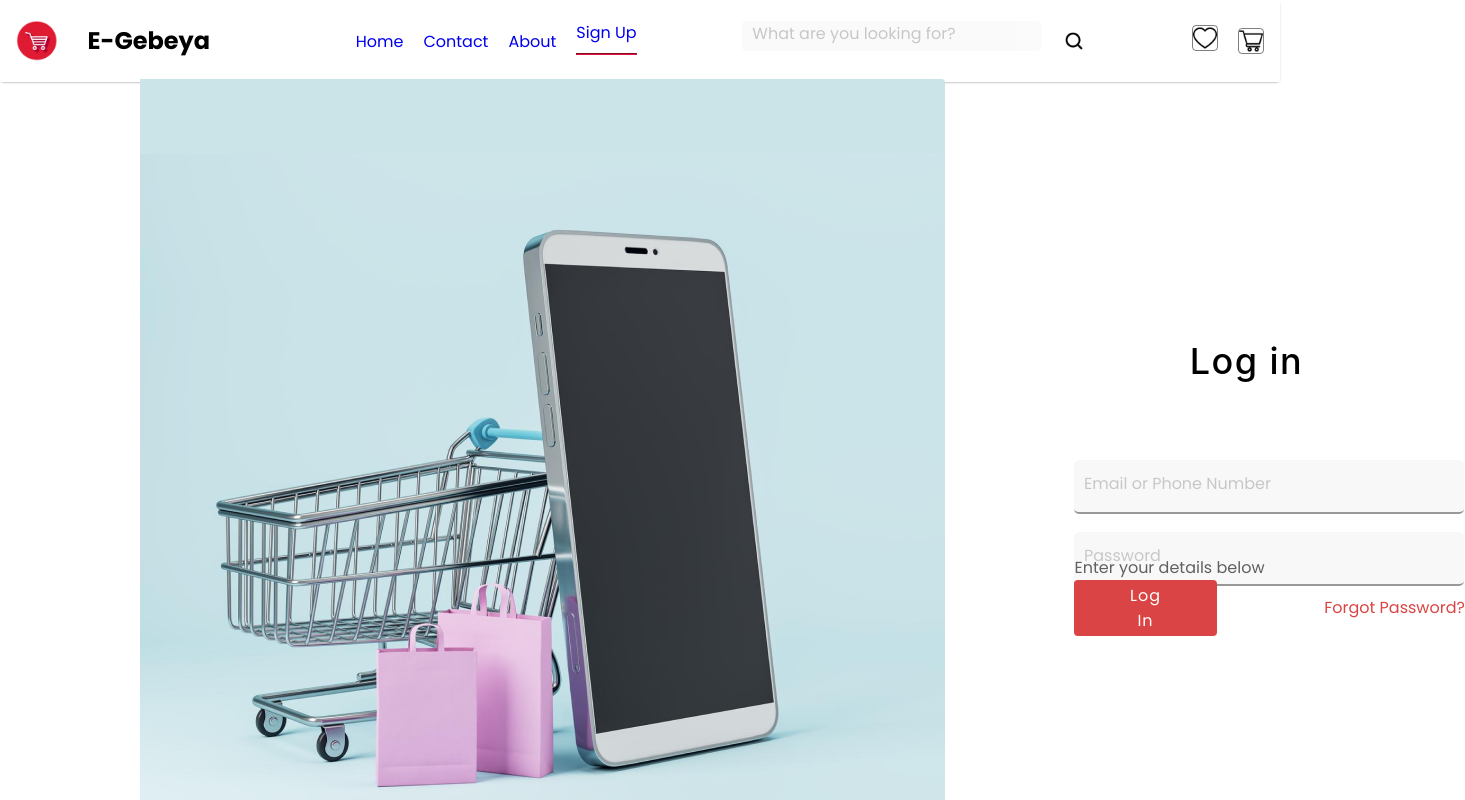
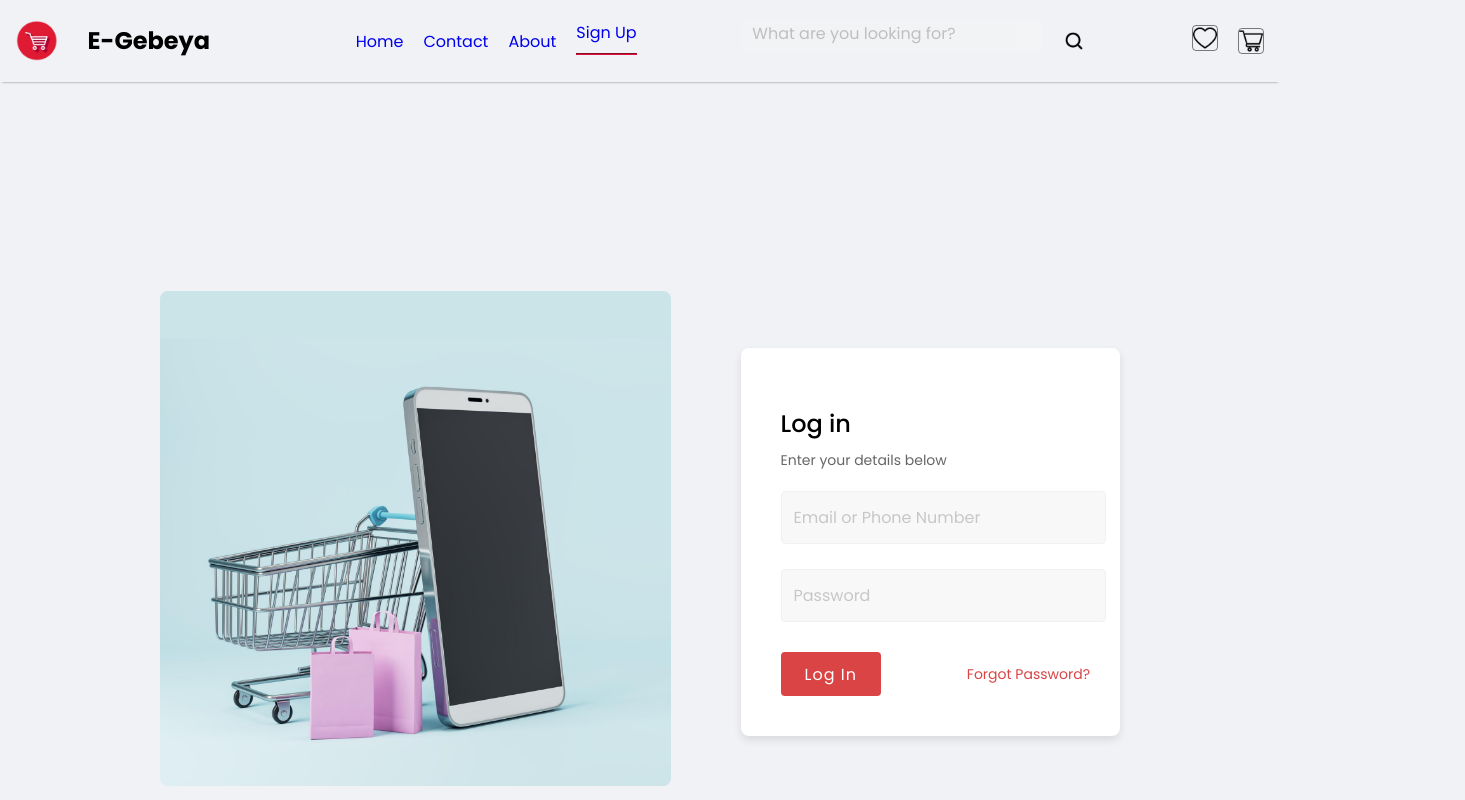
Before and after one commit to CybersoftInt/E-gebeya2, a React (Create React App) app: page / in a window 1280 px wide. Both pictures are taken after a click on the item "Sign Up". Shown: the top 800 px of the page, 1465 px wide, since content can reach past the window. Built offline with nearby package versions, Linux system fonts and the light colour scheme.

Commit message:
Updated Login.css and Login.jsx

```diff
--- a/src/Components/Login/Login.css
+++ b/src/Components/Login/Login.css
@@ -1,212 +1,109 @@
+body {
+    font-family: 'Poppins', sans-serif;
+    background-color: #f0f2f5;
+    margin: 0;
+    padding: 0;
+}
+
 .container {
+    margin-top: 60px;
     display: flex;
-    flex-direction: row;
+    gap: 50px;
+    justify-content: center;
     align-items: center;
-    padding: 0px;
-    gap: 129px;
+    height: 100vh;
+    padding: 20px;
+    box-sizing: border-box;
+    margin-bottom: 40px;
+}
 
-    position: relative;
-    width: 1305px;
-    height: 781px;
+.img img {
+    width: 100%;
+    max-width: 600px;
+    height: auto;
+    border-radius: 8px;
 }
 
 .login {
-    /* Frame 766 */
-
-    /* Auto layout */
-    display: flex;
-    flex-direction: column;
-    align-items: flex-start;
-    padding: 0px;
-    gap: 40px;
-
-    width: 371px;
-    height: 326px;
-
-
-    /* Inside auto layout */
-    flex: none;
-    order: 1;
-    flex-grow: 0;
-
-}
-
-.img img {
-    /* Side Image */
-
-    width: 805px;
-    height: 781px;
-
-    background: #CBE4E8;
-    border-radius: 0px 4px 4px 0px;
-
-    /* Inside auto layout */
-    flex: none;
-    order: 0;
-    flex-grow: 0;
-
+    background: #ffffff;
+    border-radius: 8px;
+    box-shadow: 0 4px 8px rgba(0, 0, 0, 0.1);
+    padding: 40px;
+    max-width: 400px;
+    margin-left: 20px;
 }
 
 .sub-login {
-    /* Frame 764 */
-
-    /* Auto layout */
-    display: flex;
-    flex-direction: column;
-    align-items: flex-start;
-    padding: 0px;
-    gap: 48px;
-
-    width: 370px;
-    height: 230px;
-
-
-    /* Inside auto layout */
-    flex: none;
-    order: 0;
-    flex-grow: 0;
-
+    margin-bottom: 20px;
+    text-align: left;
 }
 
 .sub-login h3 {
-    /* Log in to Exclusive */
-
-    width: 345px;
-    height: 30px;
-
-    /* Heading/36PX Medium */
-    font-family: 'Inter';
-    font-style: normal;
+    font-size: 24px;
     font-weight: 500;
-    font-size: 36px;
-    line-height: 30px;
-    /* identical to box height, or 83% */
-    letter-spacing: 0.04em;
-
-    /* Text2 */
-    color: #000000;
-
-
-    /* Inside auto layout */
-    flex: none;
-    order: 0;
-    flex-grow: 0;
-
+    margin-bottom: 10px;
 }
 
 .sub-login p {
-    /* Enter your details below */
-
-    width: 191px;
-    height: 24px;
-
-    /* Title/16PX Regular */
-    font-family: 'Poppins';
-    font-style: normal;
-    font-weight: 400;
-    font-size: 16px;
-    line-height: 24px;
-    /* identical to box height, or 150% */
-
-    /* Text2 */
-    color: #000000;
-
-
-    /* Inside auto layout */
-    flex: none;
-    order: 1;
-    flex-grow: 0;
-
+    font-size: 14px;
+    color: #666666;
+    margin-bottom: 20px;
 }
 
-.sub-login label {
-    /* Frame 755 */
-
-    /* Auto layout */
+.input-container {
     display: flex;
     flex-direction: column;
-    align-items: flex-start;
-    padding: 0px;
-    gap: 8px;
+    gap: 15px;
+}
 
-    width: 370px;
-    height: 32px;
+.input-container input {
+    width: 100%;
+    padding: 12px;
+    border: 1px solid #ddd;
+    border-radius: 4px;
+    font-size: 16px;
+    color: #333;
+}
 
-
-    /* Inside auto layout */
-    flex: none;
-    order: 0;
-    flex-grow: 0;
-
+.input-container input:focus {
+    border-color: #a0c4ff;
+    outline: none;
+    box-shadow: 0 0 3px rgba(160, 196, 255, 0.5);
 }
 
 .btn {
-    /* Frame 765 */
-
-    /* Auto layout */
     display: flex;
-    flex-direction: row;
+    justify-content: space-between;
     align-items: center;
-    padding: 0px;
-    gap: 87px;
-
-    width: 371px;
-    height: 56px;
-
-
-    /* Inside auto layout */
-    flex: none;
-    order: 1;
-    flex-grow: 0;
 
 }
 
 .btn button {
-    /* Button */
-
-    /* Auto layout */
-    display: flex;
-    flex-direction: row;
-    justify-content: center;
-    align-items: center;
-    padding: 16px 48px;
-    gap: 10px;
-
-    width: 143px;
-    height: 56px;
-
-    /* Button2 */
-    background: #DB4444;
+    background-color: #DB4444;
+    color: #fff;
+    margin-right: 30px;
+    padding: 12px 24px;
+    border: none;
+    white-space: nowrap;
     border-radius: 4px;
-
-    /* Inside auto layout */
-    flex: none;
-    order: 0;
-    flex-grow: 0;
-
+    cursor: pointer;
+    font-size: 16px;
+    transition: background-color 0.3s ease;
 }
 
-.btn span {
-    /* Forget Password? */
+.btn button:hover {
+    background-color: #c23333;
+}
 
-    width: 141px;
-    height: 24px;
+.btn .forgot-password {
+    color: #DB4444;
+    white-space: nowrap;
+    text-decoration: none;
+    margin-right: -10px;
+    font-size: 14px;
+    transition: color 0.3s ease;
+}
 
-    /* Title/16PX Regular */
-    font-family: 'Poppins';
-    font-style: normal;
-    font-weight: 400;
-    font-size: 16px;
-    line-height: 24px;
-    /* identical to box height, or 150% */
-
-    /* Secondary 2 */
-    color: #DB4444;
-
-
-    /* Inside auto layout */
-    flex: none;
-    order: 1;
-    flex-grow: 0;
-
+.btn .forgot-password:hover {
+    color: #a83232;
 }
--- a/src/Components/Login/Login.jsx
+++ b/src/Components/Login/Login.jsx
@@ -1,33 +1,29 @@
-import React from 'react'
-import "../../Components/Login/Login.css"
-import SideImage from "../Assets/Login_Side Image.png"
-import { upload } from '@testing-library/user-event/dist/upload'
+import React from 'react';
+import "../../Components/Login/Login.css";
+import SideImage from "../Assets/Login_Side Image.png";
+
 function Login() {
     return (
         <div className='container'>
             <div className="img">
-                <img src={SideImage} alt="" />
+                <img src={SideImage} alt="Shopping illustration" />
             </div>
             <div className="login">
-
-
                 <div className="sub-login">
                     <h3>Log in</h3>
                     <p>Enter your details below</p>
-                    <label htmlFor="pass" >
-                        <input type="text" name="email" id="" placeholder='Email or Phone Number' />
-                        <input type="password" name="pass" id="" placeholder='Password' />
-                    </label>
+                    <div className="input-container">
+                        <input type="text" name="email" placeholder='Email or Phone Number' />
+                        <input type="password" name="pass" placeholder='Password' />
+                    </div>
                 </div>
                 <div className="btn">
                     <button>Log In</button>
-                    <span>Forgot Password?</span>
+                    <a href="#" className="forgot-password">Forgot Password?</a>
                 </div>
-
             </div>
-
         </div>
-    )
+    );
 }
 
-export default Login
+export default Login;
```
